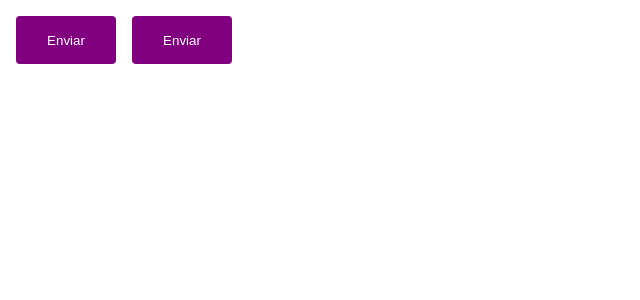
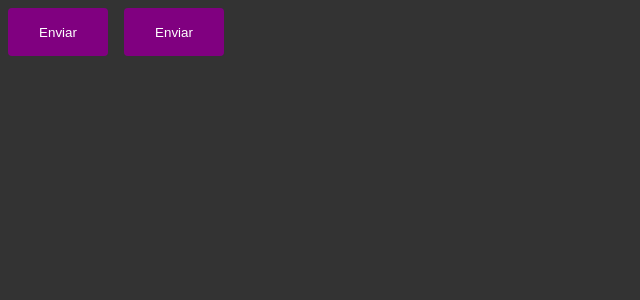
Before and after one commit to danielvalmeida91/pomodoro-ts, a React app: page / in a window 1280 px wide. Shown: the top 300 px of the page, without its empty margins (0-640 px from the left). Built offline with nearby package versions, Linux system fonts and the light colour scheme; the HTML template or start-up script is replaced by a standard one.

Commit message:
feat: Criando estilo global

```diff
--- a/src/App.tsx
+++ b/src/App.tsx
@@ -1,12 +1,15 @@
 import { ThemeProvider } from "styled-components";
 import { Button } from "./Button";
 import { defaultTheme } from "./styles/themes/default";
+import { GlobalStyle } from "./styles/global";
 
 export function App() {
   return (
     <ThemeProvider theme={defaultTheme}>
       <Button variant='primary'/>
       <Button variant='secondary'/>
+
+      <GlobalStyle />
     </ThemeProvider>
   )
 }
--- /dev/null
+++ b/src/styles/global.ts
@@ -0,0 +1,15 @@
+import { createGlobalStyle } from "styled-components";
+
+export const GlobalStyle = createGlobalStyle`
+    * {
+        margin: 0;
+        padding: 0;
+        box-sizing: border-box;
+        -webkit-font-smoothing: antialiased;
+    }
+
+    body {
+        background: #333;
+        color: #fff;
+    }
+`
```
